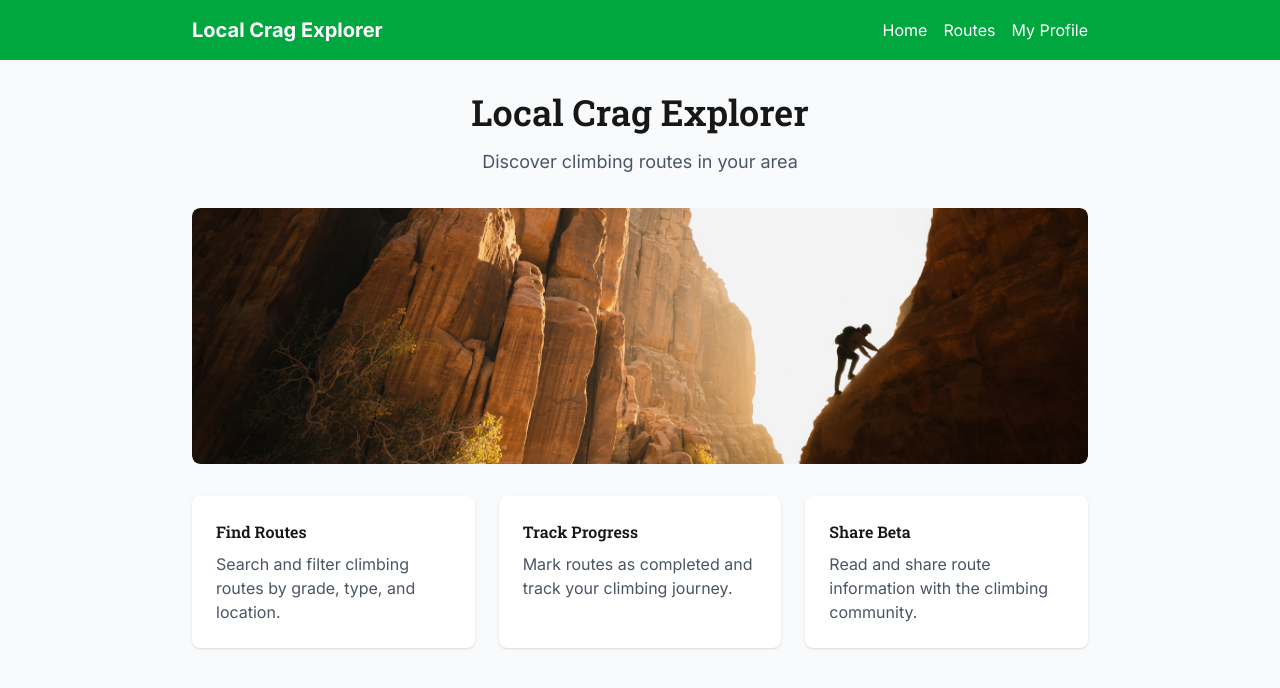
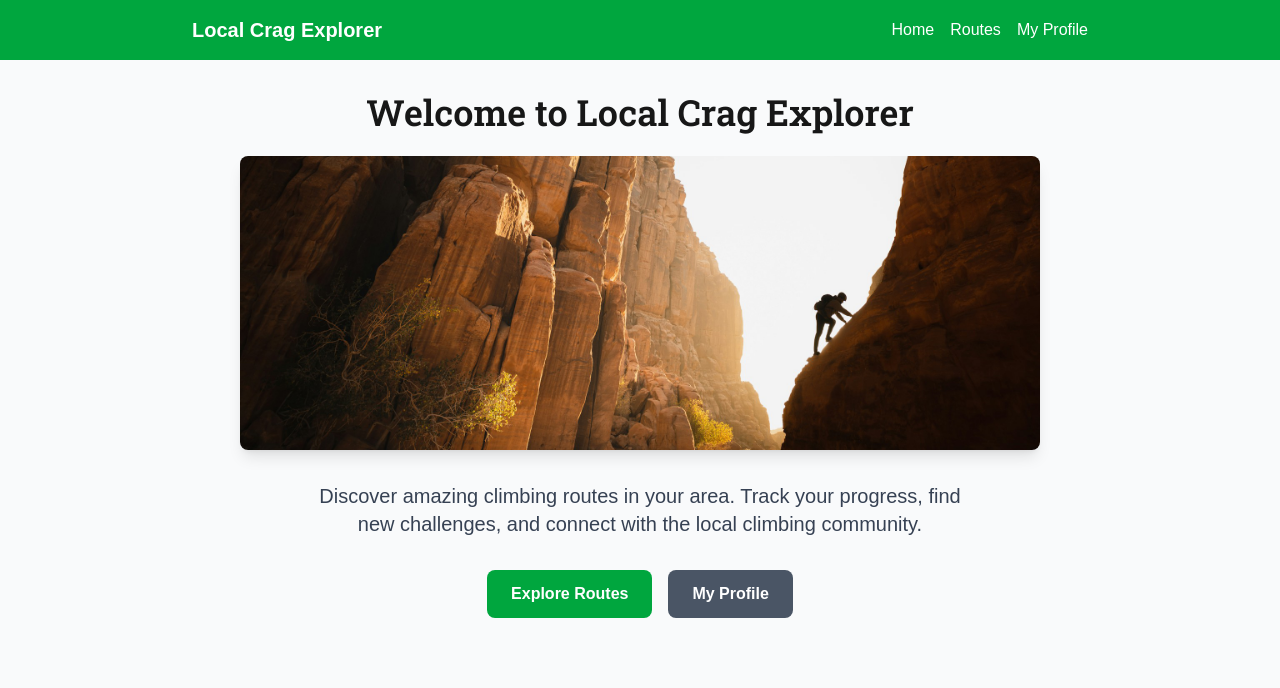
Before and after one commit to loraklein/climbing-app, a Next.js app: page / in a window 1280 px wide. Shown: the top 688 px of the page. Built offline with nearby package versions, Linux system fonts and the light colour scheme.

Commit message:
moved Navbar to layout and broke Routes page into smaller, reusable components

```diff
--- a/app/layout.tsx
+++ b/app/layout.tsx
@@ -1,26 +1,37 @@
 import type { Metadata } from 'next'
-import { Inter, Roboto_Slab } from 'next/font/google'
+import { Geist, Geist_Mono, Roboto_Slab } from 'next/font/google'
 import './globals.css'
+import Navbar from '../components/Navbar'
 
-const inter = Inter({ subsets: ['latin'] })
+const geistSans = Geist({
+  variable: '--font-geist-sans',
+  subsets: ['latin'],
+})
+
+const geistMono = Geist_Mono({
+  variable: '--font-geist-mono',
+  subsets: ['latin'],
+})
+
 const robotoSlab = Roboto_Slab({
+  variable: '--font-roboto-slab',
   subsets: ['latin'],
-  variable: '--font-roboto-slab'
 })
 
 export const metadata: Metadata = {
   title: 'Local Crag Explorer',
-  description: 'Discover climbing routes in your area',
+  description: 'Discover and track climbing routes in your area',
 }
 
 export default function RootLayout({
   children,
-}: {
+}: Readonly<{
   children: React.ReactNode
-}) {
+}>) {
   return (
     <html lang="en">
-      <body className={`${inter.className} ${robotoSlab.variable}`}>
+      <body className={`${geistSans.variable} ${geistMono.variable} ${robotoSlab.variable} antialiased`}>
+        <Navbar />
         {children}
       </body>
     </html>
--- a/app/page.tsx
+++ b/app/page.tsx
@@ -1,46 +1,44 @@
-import Navbar from '../components/Navbar'
 import Image from 'next/image'
+import Link from 'next/link'
 
 export default function Home() {
   return (
     <div className="min-h-screen bg-gray-50">
-      <Navbar />
       <div className="p-8">
-        <div className="max-w-4xl mx-auto">
-          <div className="text-center mb-8">
-            <h1 className="text-4xl font-bold mb-4">
-              Local Crag Explorer
+        <div className="max-w-4xl mx-auto text-center">
+          <h1 className="text-4xl font-bold mb-6">
+            Welcome to Local Crag Explorer
           </h1>
-            <p className="text-lg text-gray-600 mb-8">
-              Discover climbing routes in your area
-            </p>
 
-            {/* Hero Image */}
-            <div className="relative w-full h-64 mb-8 rounded-lg overflow-hidden">
+          <div className="mb-8">
             <Image
               src="/climbing-hero.jpg"
-                alt="Rock climbing scene"
-                fill
-                style={{ objectFit: 'cover' }}
-                className="rounded-lg"
+              alt="Rock climbing at a local crag"
+              width={800}
+              height={400}
+              className="rounded-lg shadow-lg mx-auto"
               priority
             />
           </div>
 
-            <div className="grid md:grid-cols-3 gap-6 text-left">
-              <div className="bg-white p-6 rounded-lg shadow">
-                <h3 className="font-bold mb-2">Find Routes</h3>
-                <p className="text-gray-600">Search and filter climbing routes by grade, type, and location.</p>
-              </div>
-              <div className="bg-white p-6 rounded-lg shadow">
-                <h3 className="font-bold mb-2">Track Progress</h3>
-                <p className="text-gray-600">Mark routes as completed and track your climbing journey.</p>
-              </div>
-              <div className="bg-white p-6 rounded-lg shadow">
-                <h3 className="font-bold mb-2">Share Beta</h3>
-                <p className="text-gray-600">Read and share route information with the climbing community.</p>
-              </div>
-            </div>
+          <p className="text-xl text-gray-700 mb-8 max-w-2xl mx-auto">
+            Discover amazing climbing routes in your area. Track your progress,
+            find new challenges, and connect with the local climbing community.
+          </p>
+
+          <div className="space-x-4">
+            <Link
+              href="/routes"
+              className="inline-block bg-green-600 text-white px-6 py-3 rounded-lg font-semibold hover:bg-green-700 transition"
+            >
+              Explore Routes
+            </Link>
+            <Link
+              href="/profile"
+              className="inline-block bg-gray-600 text-white px-6 py-3 rounded-lg font-semibold hover:bg-gray-700 transition"
+            >
+              My Profile
+            </Link>
           </div>
         </div>
       </div>
--- a/app/profile/page.tsx
+++ b/app/profile/page.tsx
@@ -1,17 +1,56 @@
-import Navbar from '../../components/Navbar'
-
 export default function Profile() {
   return (
     <div className="min-h-screen bg-gray-50">
-      <Navbar />
       <div className="p-8">
         <div className="max-w-4xl mx-auto">
           <h1 className="text-3xl font-bold mb-6">
             My Climbing Profile
           </h1>
-          <p className="text-gray-600">
-            Completed climbs and progress will go here.
-          </p>
+
+          <div className="bg-white p-6 rounded-lg shadow mb-6">
+            <h2 className="text-2xl font-semibold mb-4">Profile Stats</h2>
+            <div className="grid grid-cols-1 md:grid-cols-3 gap-4">
+              <div className="text-center p-4 bg-green-50 rounded">
+                <div className="text-3xl font-bold text-green-600">12</div>
+                <div className="text-gray-600">Routes Completed</div>
+              </div>
+              <div className="text-center p-4 bg-blue-50 rounded">
+                <div className="text-3xl font-bold text-blue-600">5.9</div>
+                <div className="text-gray-600">Hardest Grade</div>
+              </div>
+              <div className="text-center p-4 bg-purple-50 rounded">
+                <div className="text-3xl font-bold text-purple-600">6</div>
+                <div className="text-gray-600">Months Climbing</div>
+              </div>
+            </div>
+          </div>
+
+          <div className="bg-white p-6 rounded-lg shadow">
+            <h2 className="text-2xl font-semibold mb-4">Recent Activity</h2>
+            <div className="space-y-3">
+              <div className="flex justify-between items-center p-3 bg-gray-50 rounded">
+                <div>
+                  <div className="font-medium">Crimson Crux</div>
+                  <div className="text-sm text-gray-600">5.8 • Sport • Local Crag</div>
+                </div>
+                <div className="text-green-600 font-medium">Completed</div>
+              </div>
+              <div className="flex justify-between items-center p-3 bg-gray-50 rounded">
+                <div>
+                  <div className="font-medium">Boulder Beast</div>
+                  <div className="text-sm text-gray-600">V3 • Boulder • Riverside Rocks</div>
+                </div>
+                <div className="text-green-600 font-medium">Completed</div>
+              </div>
+              <div className="flex justify-between items-center p-3 bg-gray-50 rounded">
+                <div>
+                  <div className="font-medium">Overhang Challenge</div>
+                  <div className="text-sm text-gray-600">5.10a • Sport • Mountain View</div>
+                </div>
+                <div className="text-yellow-600 font-medium">Attempted</div>
+              </div>
+            </div>
+          </div>
         </div>
       </div>
     </div>
--- a/app/routes/page.tsx
+++ b/app/routes/page.tsx
@@ -1,7 +1,8 @@
 'use client'
 
-import { useState, useEffect, useRef } from 'react'
-import Navbar from '../../components/Navbar'
+import { useState, useEffect, useMemo } from 'react'
+import RouteFilters from '../../components/RouteFilters'
+import RouteList from '../../components/RouteList'
 
 interface ClimbingRoute {
   id: number
@@ -19,40 +20,13 @@ interface ClimbingRoute {
 
 export default function Routes() {
   const [routes, setRoutes] = useState<ClimbingRoute[]>([])
-  const [filteredRoutes, setFilteredRoutes] = useState<ClimbingRoute[]>([])
   const [loading, setLoading] = useState(true)
   const [typeFilter, setTypeFilter] = useState('')
   const [searchTerm, setSearchTerm] = useState('')
   const [completedRoutes, setCompletedRoutes] = useState<number[]>([])
 
-  const searchInputRef = useRef<HTMLInputElement>(null)
-
-  const toggleCompleted = (routeId: number) => {
-    setCompletedRoutes(prev =>
-      prev.includes(routeId)
-        ? prev.filter(id => id !== routeId)
-        : [...prev, routeId]
-    )
-  }
-
-  useEffect(() => {
-    async function fetchRoutes() {
-      try {
-        const response = await fetch('https://sd-6310-2025-summer-express-app.onrender.com/api/climbing-routes')
-        const data = await response.json()
-        setRoutes(data)
-        setFilteredRoutes(data)
-      } catch (error) {
-        console.error('Error fetching routes:', error)
-      } finally {
-        setLoading(false)
-      }
-    }
-
-    fetchRoutes()
-  }, [])
-
-  useEffect(() => {
+  // Compute filtered routes instead of storing in state
+  const filteredRoutes = useMemo(() => {
     let filtered = routes
 
     if (typeFilter) {
@@ -66,21 +40,41 @@ export default function Routes() {
       )
     }
 
-    setFilteredRoutes(filtered)
+    return filtered
   }, [routes, typeFilter, searchTerm])
+
+  const toggleCompleted = (routeId: number) => {
+    setCompletedRoutes(prev =>
+      prev.includes(routeId)
+        ? prev.filter(id => id !== routeId)
+        : [...prev, routeId]
+    )
+  }
 
   const clearFilters = () => {
     setTypeFilter('')
     setSearchTerm('')
-    if (searchInputRef.current) {
-      searchInputRef.current.focus()
+  }
+
+  useEffect(() => {
+    async function fetchRoutes() {
+      try {
+        const response = await fetch('https://sd-6310-2025-summer-express-app.onrender.com/api/climbing-routes')
+        const data = await response.json()
+        setRoutes(data)
+      } catch (error) {
+        console.error('Error fetching routes:', error)
+      } finally {
+        setLoading(false)
+      }
     }
-  }
+
+    fetchRoutes()
+  }, [])
 
   if (loading) {
     return (
       <div className="min-h-screen bg-gray-50">
-        <Navbar />
         <div className="p-8">
           <div className="max-w-4xl mx-auto">
             <p>Loading routes...</p>
@@ -92,79 +86,29 @@ export default function Routes() {
 
   return (
     <div className="min-h-screen bg-gray-50">
-      <Navbar />
       <div className="p-8">
         <div className="max-w-4xl mx-auto">
           <h1 className="text-3xl font-bold mb-6">
             Climbing Routes
           </h1>
 
-          <div className="bg-white p-4 rounded-lg shadow mb-6">
-            <div className="flex gap-4 flex-wrap">
-              <input
-                ref={searchInputRef}
-                type="text"
-                placeholder="Search routes or locations..."
-                value={searchTerm}
-                onChange={(e) => setSearchTerm(e.target.value)}
-                className="flex-1 min-w-64 px-3 py-2 border rounded"
-              />
-
-              <select
-                value={typeFilter}
-                onChange={(e) => setTypeFilter(e.target.value)}
-                className="px-3 py-2 border rounded"
-              >
-                <option value="">All Types</option>
-                <option value="sport">Sport</option>
-                <option value="trad">Trad</option>
-                <option value="toprope">Toprope</option>
-              </select>
-
-              <button
-                onClick={clearFilters}
-                className="px-4 py-2 bg-green-600 text-white rounded hover:bg-green-700"
-              >
-                Clear Filters
-              </button>
-            </div>
-          </div>
+          <RouteFilters
+            searchTerm={searchTerm}
+            typeFilter={typeFilter}
+            onSearchChange={setSearchTerm}
+            onTypeFilterChange={setTypeFilter}
+            onClearFilters={clearFilters}
+          />
 
           <p className="mb-4 text-gray-600">
             Showing {filteredRoutes.length} of {routes.length} routes
           </p>
 
-          <div className="grid gap-4">
-            {filteredRoutes.map(route => (
-              <div key={route.id} className="bg-white p-6 rounded-lg shadow">
-                <div className="flex justify-between items-start mb-2">
-                  <h2 className="text-xl font-bold">{route.name}</h2>
-                  <button
-                    onClick={() => toggleCompleted(route.id)}
-                    className={`px-3 py-1 rounded text-sm font-medium ${
-                      completedRoutes.includes(route.id)
-                        ? 'bg-green-100 text-green-800 border border-green-300'
-                        : 'bg-gray-100 text-gray-600 border border-gray-300 hover:bg-gray-200'
-                    }`}
-                  >
-                    {completedRoutes.includes(route.id) ? '✓ Completed' : 'Mark Complete'}
-                  </button>
-                </div>
-                <p className="text-gray-600">{route.grade} • {route.type}</p>
-                <p className="text-sm text-gray-500 mb-2">{route.location}</p>
-                <p className="text-gray-700">{route.description}</p>
-                <div className="mt-2 text-sm text-gray-600">
-                  Length: {route.length} • Rating: {route.rating}/5 ({route.totalRatings} reviews)
-                </div>
-              </div>
-            ))}
-          </div>
-
-          {filteredRoutes.length === 0 && (
-            <p className="text-center text-gray-500 mt-8">
-              No routes found matching your filters.
-            </p>
-          )}
+          <RouteList
+            routes={filteredRoutes}
+            completedRoutes={completedRoutes}
+            onToggleCompleted={toggleCompleted}
+          />
         </div>
       </div>
     </div>
--- /dev/null
+++ b/components/RouteCard.tsx
@@ -0,0 +1,45 @@
+interface ClimbingRoute {
+  id: number
+  name: string
+  grade: string
+  type: string
+  location: string
+  description: string
+  length: string
+  bolts: number
+  difficulty: string
+  rating: number
+  totalRatings: number
+}
+
+interface RouteCardProps {
+  route: ClimbingRoute
+  isCompleted: boolean
+  onToggleCompleted: (routeId: number) => void
+}
+
+export default function RouteCard({ route, isCompleted, onToggleCompleted }: RouteCardProps) {
+  return (
+    <div className="bg-white p-6 rounded-lg shadow">
+      <div className="flex justify-between items-start mb-2">
+        <h2 className="text-xl font-bold">{route.name}</h2>
+        <button
+          onClick={() => onToggleCompleted(route.id)}
+          className={`px-3 py-1 rounded text-sm font-medium ${
+            isCompleted
+              ? 'bg-green-100 text-green-800 border border-green-300'
+              : 'bg-gray-100 text-gray-600 border border-gray-300 hover:bg-gray-200'
+          }`}
+        >
+          {isCompleted ? '✓ Completed' : 'Mark Complete'}
+        </button>
+      </div>
+      <p className="text-gray-600">{route.grade} • {route.type}</p>
+      <p className="text-sm text-gray-500 mb-2">{route.location}</p>
+      <p className="text-gray-700">{route.description}</p>
+      <div className="mt-2 text-sm text-gray-600">
+        Length: {route.length} • Rating: {route.rating}/5 ({route.totalRatings} reviews)
+      </div>
+    </div>
+  )
+}
--- /dev/null
+++ b/components/RouteFilters.tsx
@@ -0,0 +1,59 @@
+import { useRef } from 'react'
+
+interface RouteFiltersProps {
+  searchTerm: string
+  typeFilter: string
+  onSearchChange: (searchTerm: string) => void
+  onTypeFilterChange: (typeFilter: string) => void
+  onClearFilters: () => void
+}
+
+export default function RouteFilters({
+  searchTerm,
+  typeFilter,
+  onSearchChange,
+  onTypeFilterChange,
+  onClearFilters
+}: RouteFiltersProps) {
+  const searchInputRef = useRef<HTMLInputElement>(null)
+
+  const handleClearFilters = () => {
+    onClearFilters()
+    if (searchInputRef.current) {
+      searchInputRef.current.focus()
+    }
+  }
+
+  return (
+    <div className="bg-white p-4 rounded-lg shadow mb-6">
+      <div className="flex gap-4 flex-wrap">
+        <input
+          ref={searchInputRef}
+          type="text"
+          placeholder="Search routes or locations..."
+          value={searchTerm}
+          onChange={(e) => onSearchChange(e.target.value)}
+          className="flex-1 min-w-64 px-3 py-2 border rounded"
+        />
+
+        <select
+          value={typeFilter}
+          onChange={(e) => onTypeFilterChange(e.target.value)}
+          className="px-3 py-2 border rounded"
+        >
+          <option value="">All Types</option>
+          <option value="sport">Sport</option>
+          <option value="trad">Trad</option>
+          <option value="toprope">Toprope</option>
+        </select>
+
+        <button
+          onClick={handleClearFilters}
+          className="px-4 py-2 bg-green-600 text-white rounded hover:bg-green-700"
+        >
+          Clear Filters
+        </button>
+      </div>
+    </div>
+  )
+}
--- /dev/null
+++ b/components/RouteList.tsx
@@ -0,0 +1,44 @@
+import RouteCard from './RouteCard'
+
+interface ClimbingRoute {
+  id: number
+  name: string
+  grade: string
+  type: string
+  location: string
+  description: string
+  length: string
+  bolts: number
+  difficulty: string
+  rating: number
+  totalRatings: number
+}
+
+interface RouteListProps {
+  routes: ClimbingRoute[]
+  completedRoutes: number[]
+  onToggleCompleted: (routeId: number) => void
+}
+
+export default function RouteList({ routes, completedRoutes, onToggleCompleted }: RouteListProps) {
+  if (routes.length === 0) {
+    return (
+      <p className="text-center text-gray-500 mt-8">
+        No routes found matching your filters.
+      </p>
+    )
+  }
+
+  return (
+    <div className="grid gap-4">
+      {routes.map(route => (
+        <RouteCard
+          key={route.id}
+          route={route}
+          isCompleted={completedRoutes.includes(route.id)}
+          onToggleCompleted={onToggleCompleted}
+        />
+      ))}
+    </div>
+  )
+}
```
Lines whose indentation alone changed are shown as unchanged.
